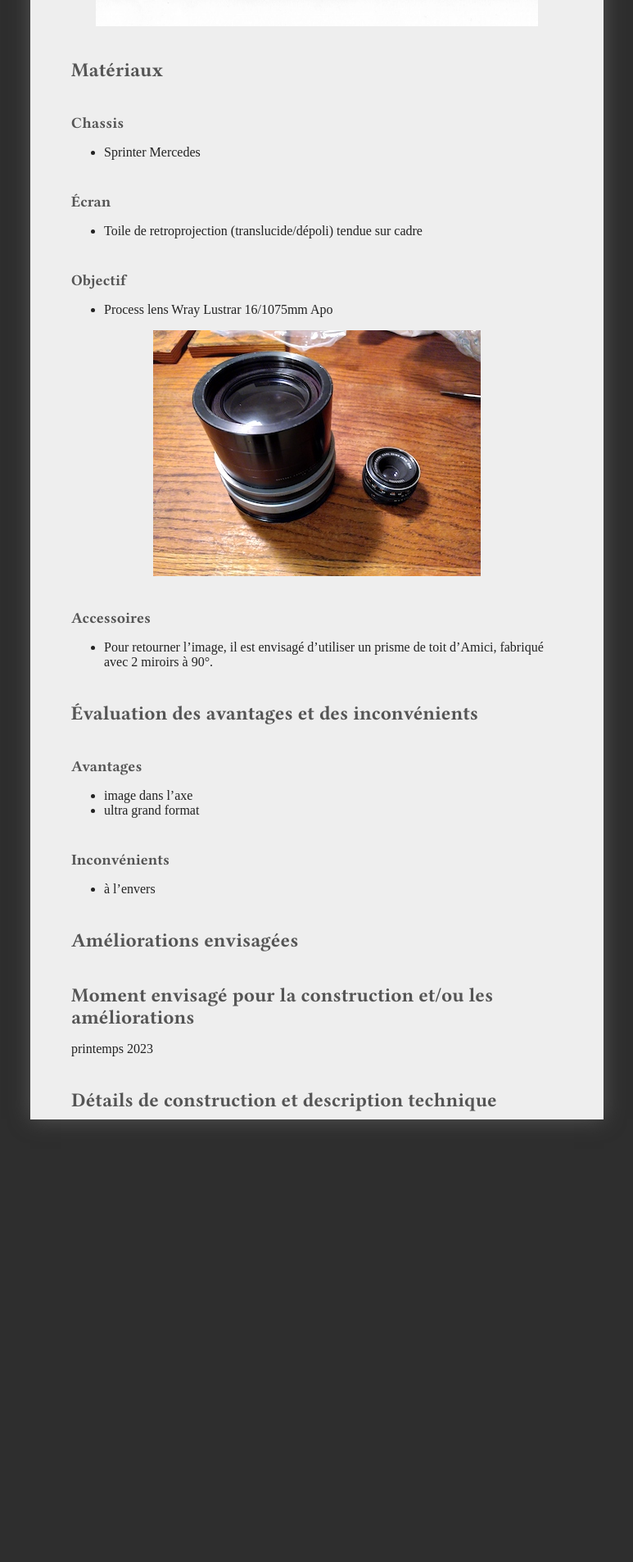
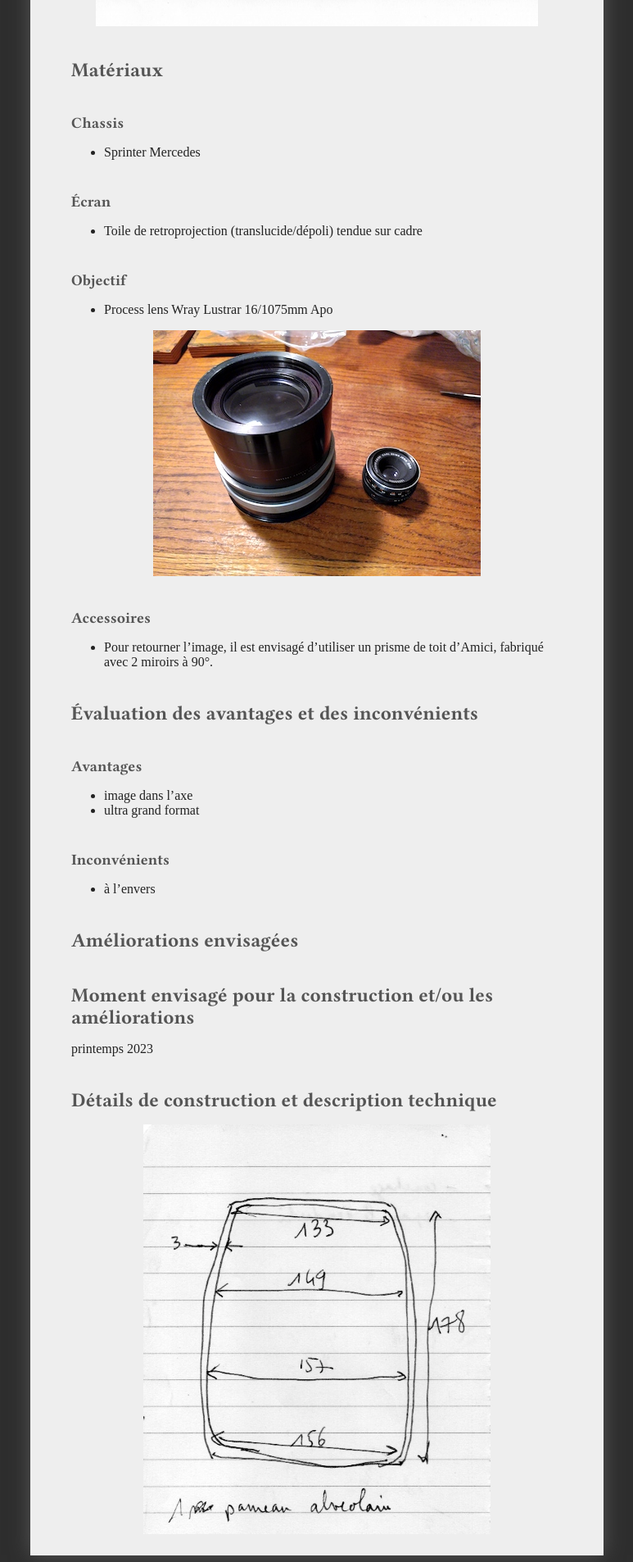
Before and after one commit to virginienokill/camera-obscura, a Jekyll site: the page built from contenu/prototypes/camera04.md, in a window 1280 px wide. Shown: the part 677-2583 px from the top of the page at 82% size, without its empty margins (253-1026 px from the left). Built offline with Jekyll 4.4.1, drawn with Linux system fonts in a browser that asks for light colours; nearby versions of some CDN libraries; some web fonts are replaced; our own code applies the rules of GitHub Pages for plain Markdown files; a script that is not in the unit is left out; the repository's description, which GitHub fills in, is left out; before the commit the page ends 2051 px from its top, so only the background shows below that.

Commit message:
Update camera04.md

```diff
--- a/contenu/prototypes/camera04.md
+++ b/contenu/prototypes/camera04.md
@@ -39,3 +39,4 @@
 printemps 2023
 
 ## Détails de construction et description technique
+![cotes proto02](../plans/dim_panneau_sprinter_ultralight.jpeg)
```
